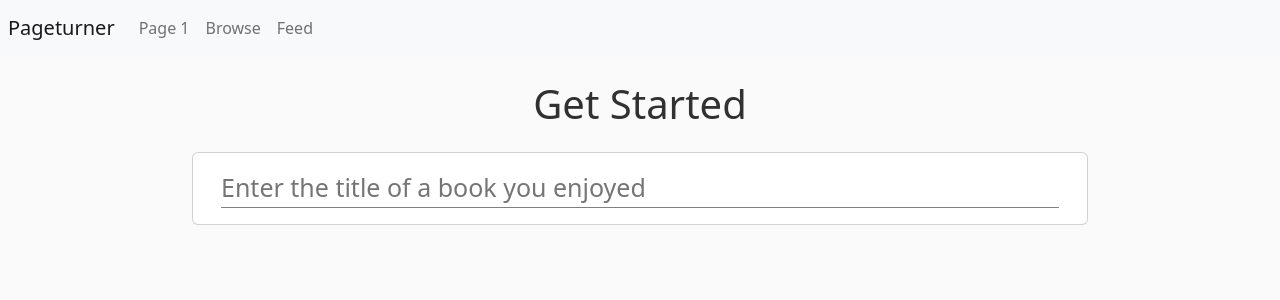
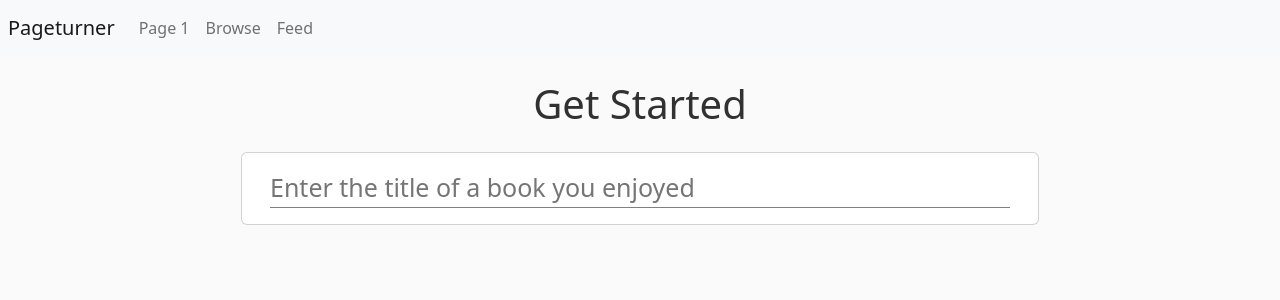
Before and after one commit to liam-prevelige/pageturner-frontend, a React (Create React App) app: page / in a window 1280 px wide. Shown: the top 300 px of the page. Built offline with nearby package versions, Linux system fonts and the light colour scheme.

Commit message:
switch from bootstrap classes to tags

```diff
--- a/src/App.js
+++ b/src/App.js
@@ -71,7 +71,6 @@ const App = () => {
           </Nav>
         </Navbar.Collapse>
       </Navbar>
-      <div className="container-fluid">
       <Routes>
         <Route exact path="/" element={<LandingPage />} />
         <Route path="/page1" element={<Page1 />} />
@@ -86,7 +85,6 @@ const App = () => {
         <Route path="/results/:surveyId" element={Results} />
         */}
       </Routes>
-      </div>
     </Router>
   );
 };
--- a/src/components/LandingPage/index.jsx
+++ b/src/components/LandingPage/index.jsx
@@ -1,11 +1,10 @@
 import React, {useState} from 'react';
-// import {createSearchParams, useNavigate} from 'react-router-dom';
 import {DynamicSearch} from '../DynamicSearch';
 import {getSearch} from '../../api';
-// import Button from 'react-bootstrap/Button';
 import Card from 'react-bootstrap/Card';
 import './LandingPage.css';
 import {BookPreview} from './BookPreview';
+import {Container, Row} from 'react-bootstrap';
 
 /**
  * Component containing the landing page
@@ -38,12 +37,12 @@ export const LandingPage = () => {
   };
 
   return (
-    <div>
-      <div className="row justify-content-center h1 m-4">Get Started</div>
-      <div className="row justify-content-center">
+    <Container>
+      <Row className="justify-content-center h1 m-4">Get Started</Row>
+      <Row className="justify-content-center">
         <DynamicSearch searchFn={searchFn} onSelect={onSelect} placeholder="Enter the title of a book you enjoyed" />
-      </div>
-      {book && <div className="row justify-content-center">
+      </Row>
+      {book && <Row className="justify-content-center">
         <Card className="book m-4">
           <Card.Body>
             <BookPreview
@@ -55,7 +54,7 @@ export const LandingPage = () => {
             />
           </Card.Body>
         </Card>
-      </div>}
-    </div>
+      </Row>}
+    </Container>
   );
 };
```
Lines whose indentation alone changed are shown as unchanged.
